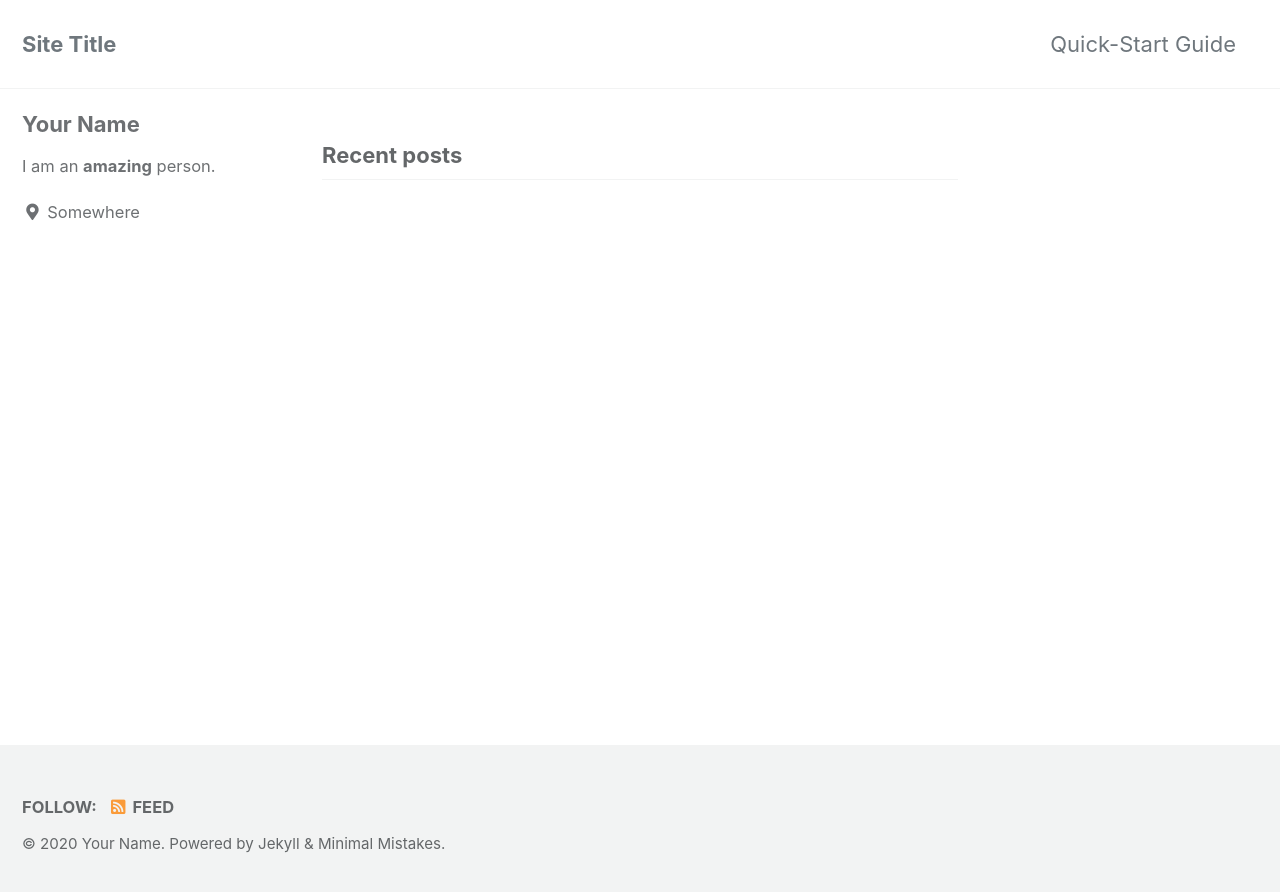
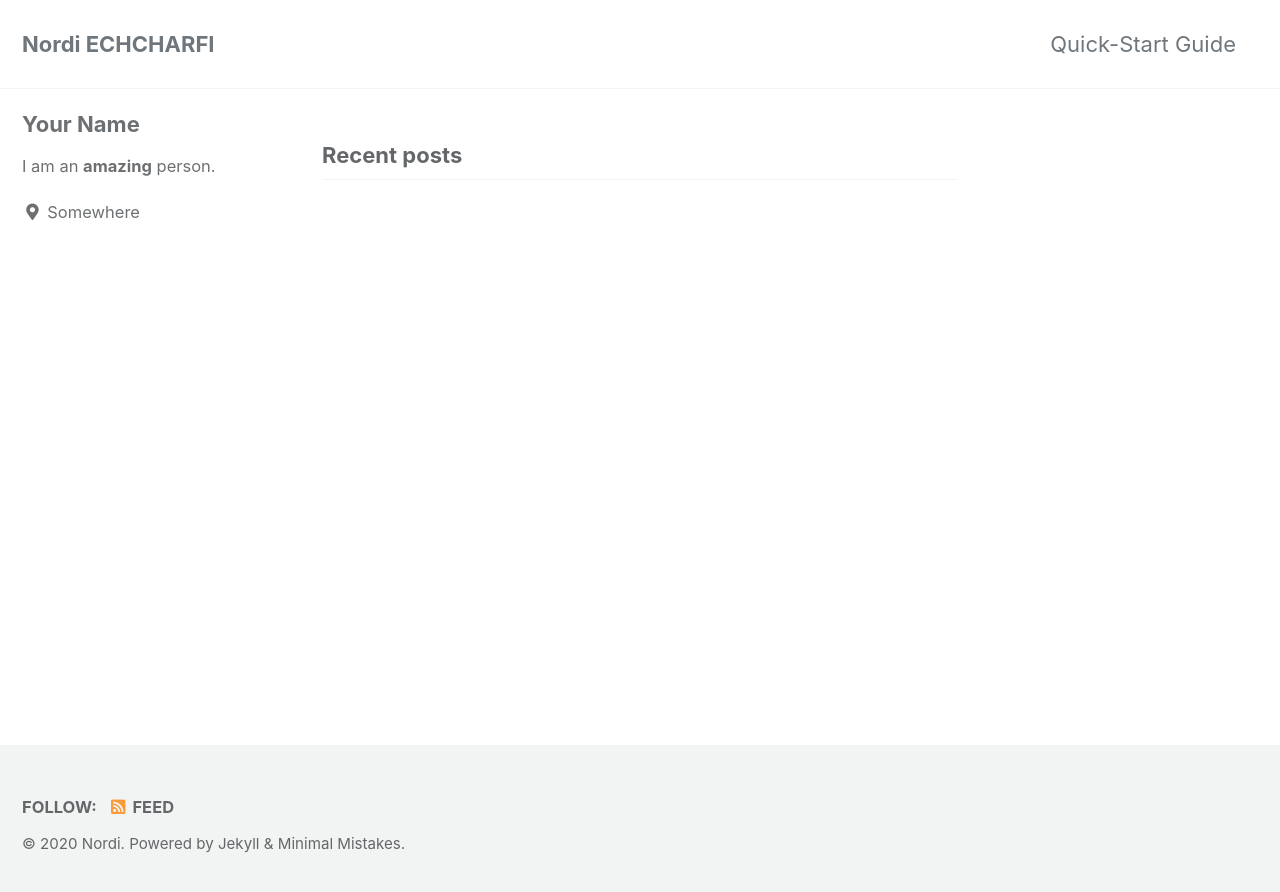
Before and after one commit to nordiechcharfi/Nordi-Echcharfi.github.io, a Jekyll site: the page built from index.html, in a window 1280 px wide. Shown: the top 892 px of the page. Built offline with Jekyll 4.4.1, drawn with Linux system fonts in a browser that asks for light colours; cached includes are drawn as plain includes; the list of posts is cut into pages by our own code.

Commit message:
Update _config.yml

```diff
--- a/_config.yml
+++ b/_config.yml
@@ -16,10 +16,10 @@ minimal_mistakes_skin    : "default" # "air", "aqua", "contrast", "dark", "dirt"
 
 # Site Settings
 locale                   : "en-US"
-title                    : "Site Title"
+title                    : "Nordi ECHCHARFI"
 title_separator          : "-"
 subtitle                 : # site tagline that appears below site title in masthead
-name                     : "Your Name"
+name                     : "Nordi"
 description              : "An amazing website."
 url                      : # the base hostname & protocol for your site e.g. "https://mmistakes.github.io"
 baseurl                  : # the subpath of your site, e.g. "/blog"
```
